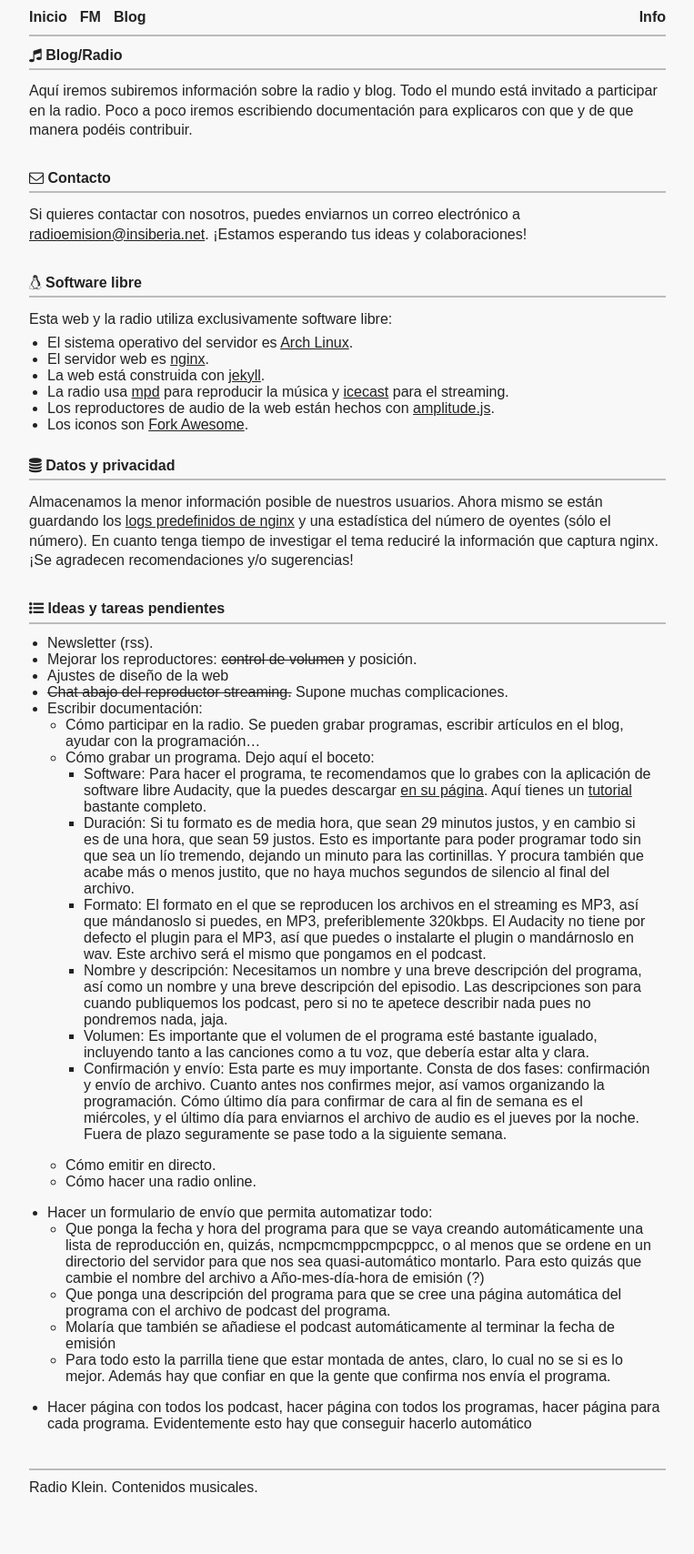
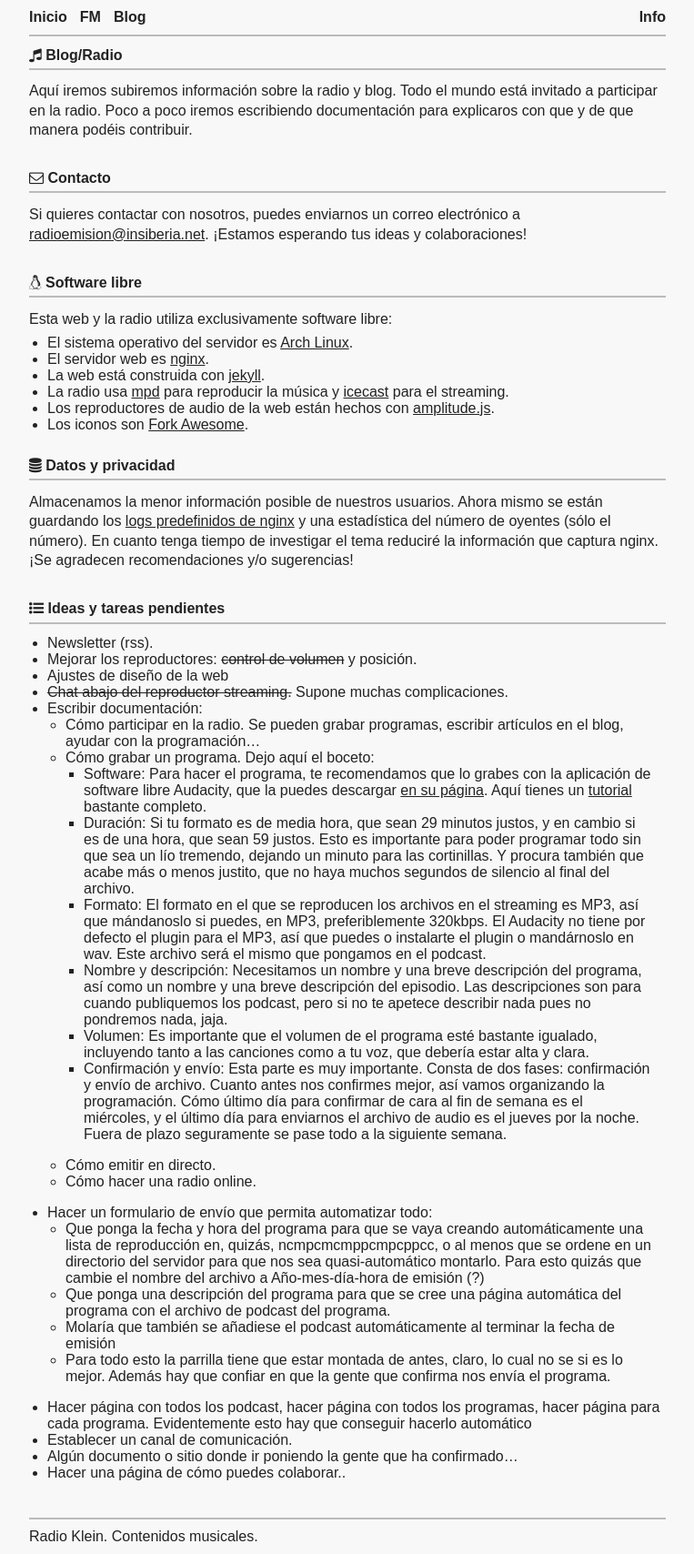
Before and after one commit to haztecaso/radio-klein, a Jekyll site: the page built from info.md, in a window 1280 px wide. Shown: the whole page at 91% size, without its empty margins (258-1021 px from the left). Built offline with Jekyll 4.4.1, drawn with Linux system fonts in a browser that asks for light colours; before the commit the page ends 1654 px from its top, so only the background shows below that.

Commit message:
Automated commit

```diff
--- a/info.md
+++ b/info.md
@@ -52,3 +52,6 @@ Almacenamos la menor información posible de nuestros usuarios. Ahora mismo se e
     - Molaría que también se añadiese el podcast automáticamente al terminar la fecha de emisión
     - Para todo esto la parrilla tiene que estar montada de antes, claro, lo cual no se si es lo mejor. Además hay que confiar en que la gente que confirma nos envía el programa.
 - Hacer página con todos los podcast, hacer página con todos los programas, hacer página para cada programa. Evidentemente esto hay que conseguir hacerlo automático
+- Establecer un canal de comunicación.
+- Algún documento o sitio donde ir poniendo la gente que ha confirmado...
+- Hacer una página de cómo puedes colaborar..
```
